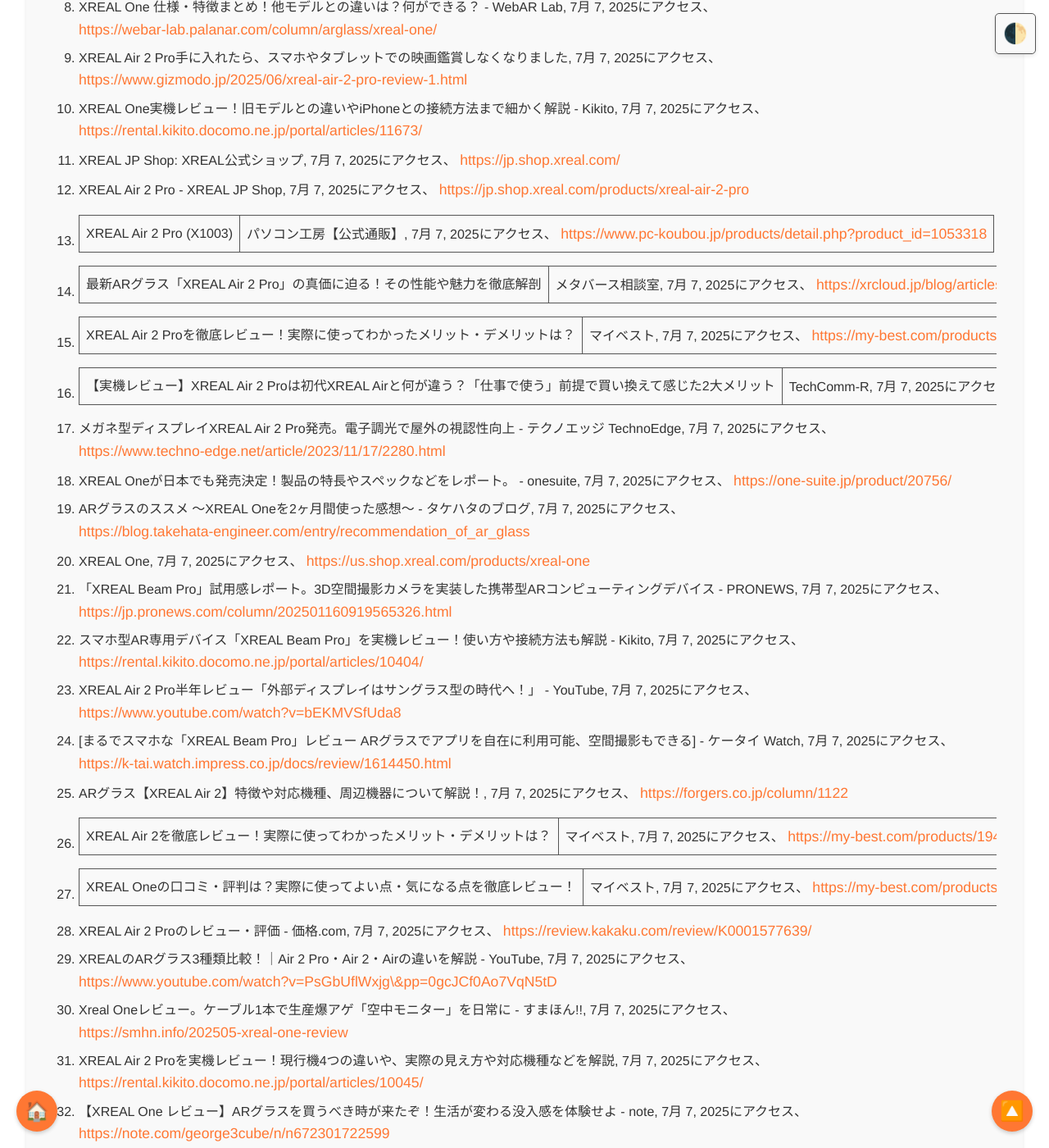
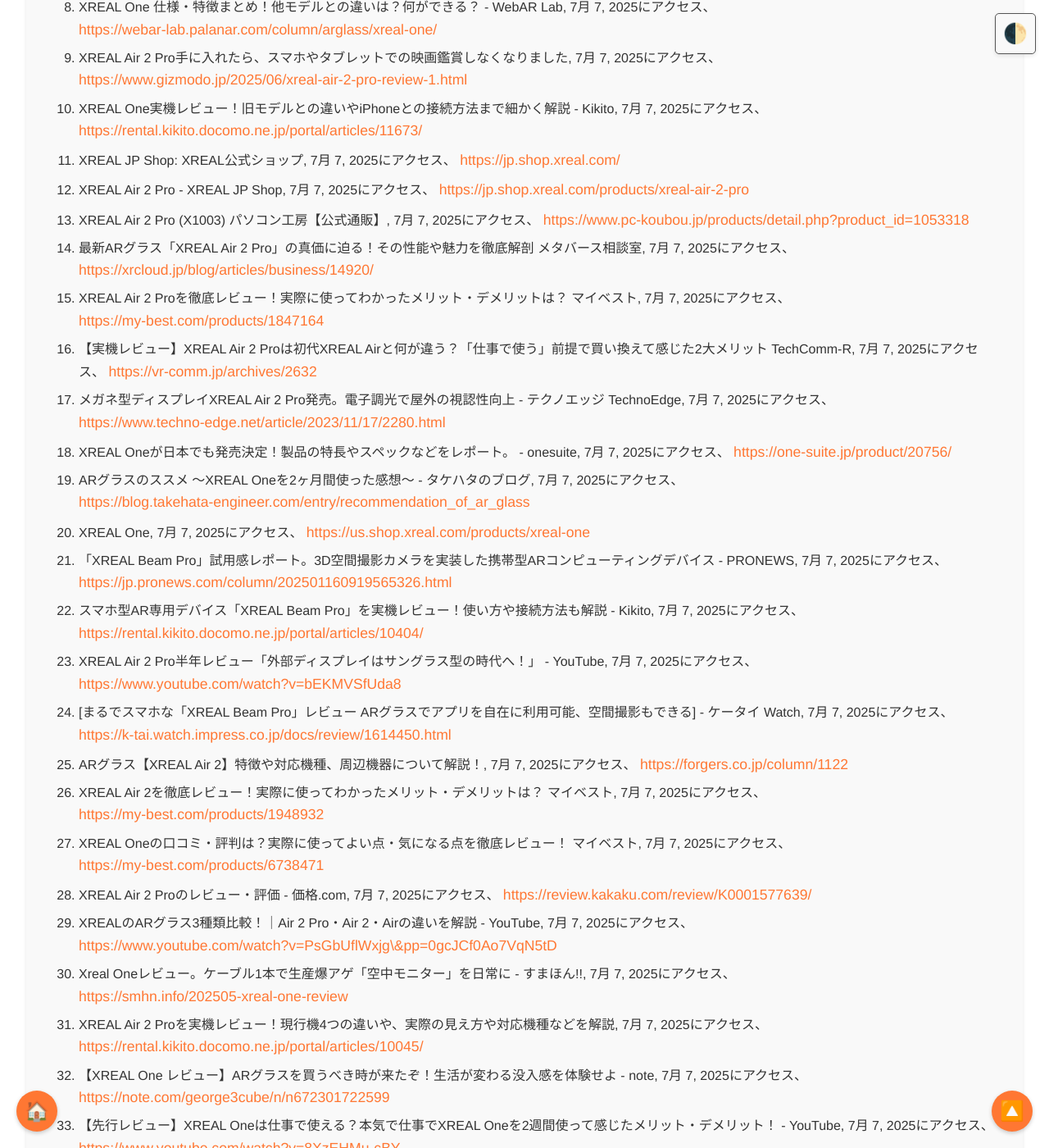
Before and after one commit to aegisfleet/share-deepresearch, a Jekyll site: the page built from _topics/xreal-buying-guide/index.md, in a window 1280 px wide and 1400 px high, scrolled down 13540 px. Shown: the whole window at 82% size. Built offline with Jekyll 4.4.1, drawn with Linux system fonts in a browser that asks for light colours; some of the changed text lies outside the part shown.

Commit message:
Auto update files

```diff
--- a/_topics/xreal-buying-guide/index.md
+++ b/_topics/xreal-buying-guide/index.md
@@ -293,10 +293,10 @@ XREALグラスは様々なデバイスと接続できますが、接続方法は
 10. XREAL One実機レビュー！旧モデルとの違いやiPhoneとの接続方法まで細かく解説 \- Kikito, 7月 7, 2025にアクセス、 [https://rental.kikito.docomo.ne.jp/portal/articles/11673/](https://rental.kikito.docomo.ne.jp/portal/articles/11673/)
 11. XREAL JP Shop: XREAL公式ショップ, 7月 7, 2025にアクセス、 [https://jp.shop.xreal.com/](https://jp.shop.xreal.com/)
 12. XREAL Air 2 Pro \- XREAL JP Shop, 7月 7, 2025にアクセス、 [https://jp.shop.xreal.com/products/xreal-air-2-pro](https://jp.shop.xreal.com/products/xreal-air-2-pro)
-13. XREAL Air 2 Pro (X1003) | パソコン工房【公式通販】, 7月 7, 2025にアクセス、 [https://www.pc-koubou.jp/products/detail.php?product\_id=1053318](https://www.pc-koubou.jp/products/detail.php?product_id=1053318)
-14. 最新ARグラス「XREAL Air 2 Pro」の真価に迫る！その性能や魅力を徹底解剖 | メタバース相談室, 7月 7, 2025にアクセス、 [https://xrcloud.jp/blog/articles/business/14920/](https://xrcloud.jp/blog/articles/business/14920/)
-15. XREAL Air 2 Proを徹底レビュー！実際に使ってわかったメリット・デメリットは？ | マイベスト, 7月 7, 2025にアクセス、 [https://my-best.com/products/1847164](https://my-best.com/products/1847164)
-16. 【実機レビュー】XREAL Air 2 Proは初代XREAL Airと何が違う？「仕事で使う」前提で買い換えて感じた2大メリット | TechComm-R, 7月 7, 2025にアクセス、 [https://vr-comm.jp/archives/2632](https://vr-comm.jp/archives/2632)
+13. XREAL Air 2 Pro (X1003) パソコン工房【公式通販】, 7月 7, 2025にアクセス、 [https://www.pc-koubou.jp/products/detail.php?product\_id=1053318](https://www.pc-koubou.jp/products/detail.php?product_id=1053318)
+14. 最新ARグラス「XREAL Air 2 Pro」の真価に迫る！その性能や魅力を徹底解剖 メタバース相談室, 7月 7, 2025にアクセス、 [https://xrcloud.jp/blog/articles/business/14920/](https://xrcloud.jp/blog/articles/business/14920/)
+15. XREAL Air 2 Proを徹底レビュー！実際に使ってわかったメリット・デメリットは？ マイベスト, 7月 7, 2025にアクセス、 [https://my-best.com/products/1847164](https://my-best.com/products/1847164)
+16. 【実機レビュー】XREAL Air 2 Proは初代XREAL Airと何が違う？「仕事で使う」前提で買い換えて感じた2大メリット TechComm-R, 7月 7, 2025にアクセス、 [https://vr-comm.jp/archives/2632](https://vr-comm.jp/archives/2632)
 17. メガネ型ディスプレイXREAL Air 2 Pro発売。電子調光で屋外の視認性向上 \- テクノエッジ TechnoEdge, 7月 7, 2025にアクセス、 [https://www.techno-edge.net/article/2023/11/17/2280.html](https://www.techno-edge.net/article/2023/11/17/2280.html)
 18. XREAL Oneが日本でも発売決定！製品の特長やスペックなどをレポート。 \- onesuite, 7月 7, 2025にアクセス、 [https://one-suite.jp/product/20756/](https://one-suite.jp/product/20756/)
 19. ARグラスのススメ 〜XREAL Oneを2ヶ月間使った感想〜 \- タケハタのブログ, 7月 7, 2025にアクセス、 [https://blog.takehata-engineer.com/entry/recommendation\_of\_ar\_glass](https://blog.takehata-engineer.com/entry/recommendation_of_ar_glass)
@@ -306,8 +306,8 @@ XREALグラスは様々なデバイスと接続できますが、接続方法は
 23. XREAL Air 2 Pro半年レビュー「外部ディスプレイはサングラス型の時代へ！」 \- YouTube, 7月 7, 2025にアクセス、 [https://www.youtube.com/watch?v=bEKMVSfUda8](https://www.youtube.com/watch?v=bEKMVSfUda8)
 24. \[まるでスマホな「XREAL Beam Pro」レビュー ARグラスでアプリを自在に利用可能、空間撮影もできる\] \- ケータイ Watch, 7月 7, 2025にアクセス、 [https://k-tai.watch.impress.co.jp/docs/review/1614450.html](https://k-tai.watch.impress.co.jp/docs/review/1614450.html)
 25. ARグラス【XREAL Air 2】特徴や対応機種、周辺機器について解説！, 7月 7, 2025にアクセス、 [https://forgers.co.jp/column/1122](https://forgers.co.jp/column/1122)
-26. XREAL Air 2を徹底レビュー！実際に使ってわかったメリット・デメリットは？ | マイベスト, 7月 7, 2025にアクセス、 [https://my-best.com/products/1948932](https://my-best.com/products/1948932)
-27. XREAL Oneの口コミ・評判は？実際に使ってよい点・気になる点を徹底レビュー！ | マイベスト, 7月 7, 2025にアクセス、 [https://my-best.com/products/6738471](https://my-best.com/products/6738471)
+26. XREAL Air 2を徹底レビュー！実際に使ってわかったメリット・デメリットは？ マイベスト, 7月 7, 2025にアクセス、 [https://my-best.com/products/1948932](https://my-best.com/products/1948932)
+27. XREAL Oneの口コミ・評判は？実際に使ってよい点・気になる点を徹底レビュー！ マイベスト, 7月 7, 2025にアクセス、 [https://my-best.com/products/6738471](https://my-best.com/products/6738471)
 28. XREAL Air 2 Proのレビュー・評価 \- 価格.com, 7月 7, 2025にアクセス、 [https://review.kakaku.com/review/K0001577639/](https://review.kakaku.com/review/K0001577639/)
 29. XREALのARグラス3種類比較！｜Air 2 Pro・Air 2・Airの違いを解説 \- YouTube, 7月 7, 2025にアクセス、 [https://www.youtube.com/watch?v=PsGbUflWxjg\&pp=0gcJCf0Ao7VqN5tD](https://www.youtube.com/watch?v=PsGbUflWxjg&pp=0gcJCf0Ao7VqN5tD)
 30. Xreal Oneレビュー。ケーブル1本で生産爆アゲ「空中モニター」を日常に \- すまほん\!\!, 7月 7, 2025にアクセス、 [https://smhn.info/202505-xreal-one-review](https://smhn.info/202505-xreal-one-review)
@@ -319,7 +319,7 @@ XREALグラスは様々なデバイスと接続できますが、接続方法は
 36. 新製品レビュー：XREAL Beam Pro \- デジカメ Watch, 7月 7, 2025にアクセス、 [https://dc.watch.impress.co.jp/docs/review/newproduct/1633206.html](https://dc.watch.impress.co.jp/docs/review/newproduct/1633206.html)
 37. 【XREAL Air 2 Pro】1ヶ月使ってみた正直レビュー！ Amazon Fire TV Stick 4K Maxでさらにパワーアップ！ \- YouTube, 7月 7, 2025にアクセス、 [https://www.youtube.com/watch?v=UUwX9K7II3U](https://www.youtube.com/watch?v=UUwX9K7II3U)
 38. XREAL Beamを買った｜神宮カミト \- note, 7月 7, 2025にアクセス、 [https://note.com/dorexxxx/n/n971de57a8a95](https://note.com/dorexxxx/n/n971de57a8a95)
-39. XREAL Beam Proファーストインプレッション | 8796.jp管理日誌, 7月 7, 2025にアクセス、 [https://blog.8796.jp/8796kanri/2024/08/xreal-beam-pro%E3%83%95%E3%82%A1%E3%83%BC%E3%82%B9%E3%83%88%E3%82%A4%E3%83%B3%E3%83%97%E3%83%AC%E3%83%83%E3%82%B7%E3%83%A7%E3%83%B3.html](https://blog.8796.jp/8796kanri/2024/08/xreal-beam-pro%E3%83%95%E3%82%A1%E3%83%BC%E3%82%B9%E3%83%88%E3%82%A4%E3%83%B3%E3%83%97%E3%83%AC%E3%83%83%E3%82%B7%E3%83%A7%E3%83%B3.html)
+39. XREAL Beam Proファーストインプレッション 8796.jp管理日誌, 7月 7, 2025にアクセス、 [https://blog.8796.jp/8796kanri/2024/08/xreal-beam-pro%E3%83%95%E3%82%A1%E3%83%BC%E3%82%B9%E3%83%88%E3%82%A4%E3%83%B3%E3%83%97%E3%83%AC%E3%83%83%E3%82%B7%E3%83%A7%E3%83%B3.html](https://blog.8796.jp/8796kanri/2024/08/xreal-beam-pro%E3%83%95%E3%82%A1%E3%83%BC%E3%82%B9%E3%83%88%E3%82%A4%E3%83%B3%E3%83%97%E3%83%AC%E3%83%83%E3%82%B7%E3%83%A7%E3%83%B3.html)
 40. XREAL Beam Pro 8GB/256GB（Wi-Fi版） X4000256G, 7月 7, 2025にアクセス、 [https://www.biccamera.com/bc/item/13032084/](https://www.biccamera.com/bc/item/13032084/)
 41. XREAL Air2 Pro ARグラス エックスリアルエアー2プロ グレー X1003 \- ソフトバンクセレクション, 7月 7, 2025にアクセス、 [https://brand.softbankselection.jp/item/6976143800682.html](https://brand.softbankselection.jp/item/6976143800682.html)
 42. XREAL Air(旧Nreal Air)を実機レビュー！スマートグラスの魅力と活用法を徹底解剖 \- Kikito, 7月 7, 2025にアクセス、 [https://rental.kikito.docomo.ne.jp/portal/articles/5015/](https://rental.kikito.docomo.ne.jp/portal/articles/5015/)
--- a/_topics/xreal-buying-guide/infographic.html
+++ b/_topics/xreal-buying-guide/infographic.html
@@ -1,6 +1,9 @@
 <!DOCTYPE html>
 <html lang="ja">
 <head>
+    <script async src="https://pagead2.googlesyndication.com/pagead/js/adsbygoogle.js?client=ca-pub-3122674942116250" crossorigin="anonymous"></script>
+    <link rel="icon" type="image/png" sizes="32x32" href="/share-deepresearch/assets/favicon/favicon-32x32.png">
+    <link rel="icon" type="image/png" sizes="16x16" href="/share-deepresearch/assets/favicon/favicon-16x16.png">
     <meta charset="UTF-8">
     <meta name="viewport" content="width=device-width, initial-scale=1.0">
     <title>XREAL製品購入ガイド インフォグラフィック</title>
--- a/_topics/xreal-buying-guide/reveal.html
+++ b/_topics/xreal-buying-guide/reveal.html
@@ -1,6 +1,9 @@
 <!doctype html>
 <html lang="ja">
 <head>
+    <script async src="https://pagead2.googlesyndication.com/pagead/js/adsbygoogle.js?client=ca-pub-3122674942116250" crossorigin="anonymous"></script>
+    <link rel="icon" type="image/png" sizes="32x32" href="/share-deepresearch/assets/favicon/favicon-32x32.png">
+    <link rel="icon" type="image/png" sizes="16x16" href="/share-deepresearch/assets/favicon/favicon-16x16.png">
     <meta charset="utf-8">
     <meta name="viewport" content="width=device-width, initial-scale=1.0, maximum-scale=1.0, user-scalable=no">
 
```
